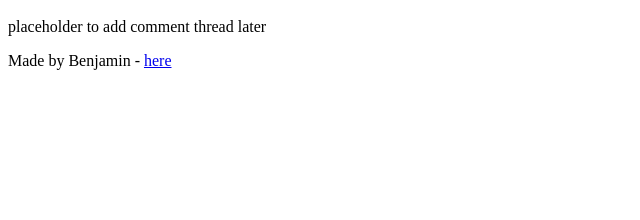
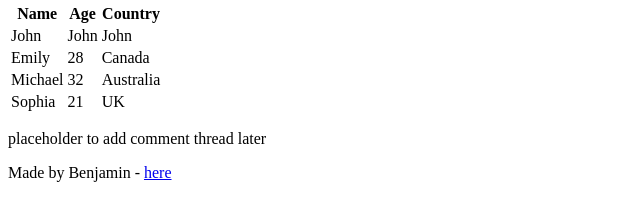
Before and after one commit to BenArthur01/My_First_Portfolio, a plain HTML site: page html_basic/index.html in a window 1280 px wide. Shown: the part 528-748 px from the top of the page, without its empty margins (0-640 px from the left). Drawn offline with Linux system fonts and the light colour scheme.

Commit message:
Add learner table to index.html inside article tag

```diff
--- a/html_basic/index.html
+++ b/html_basic/index.html
@@ -25,6 +25,37 @@
       <img src="https://i.ibb.co/tJDZZf8/ALX-Logo-07.png" alt="ALX Logo" width="200">
       </a>
     </article>
+    <table>
+      <thead>
+        <tr>
+          <th>Name</th>
+          <th>Age</th>
+          <th>Country</th>
+        </tr>
+      </thead>
+      <tbody>
+        <tr>
+          <td>John</td>
+          <td>John</td>
+          <td>John</td>
+        </tr>
+        <tr>
+          <td>Emily</td>
+          <td>28</td>
+          <td>Canada</td>
+        </tr>
+        <tr>
+          <td>Michael</td>
+          <td>32</td>
+          <td>Australia</td>
+        </tr>
+        <tr>
+          <td>Sophia</td>
+          <td>21</td>
+          <td>UK</td>
+        </tr>
+      </tbody>
+    </table>
     <aside>
       <p>placeholder to add comment thread later</p>
     </aside>
```
